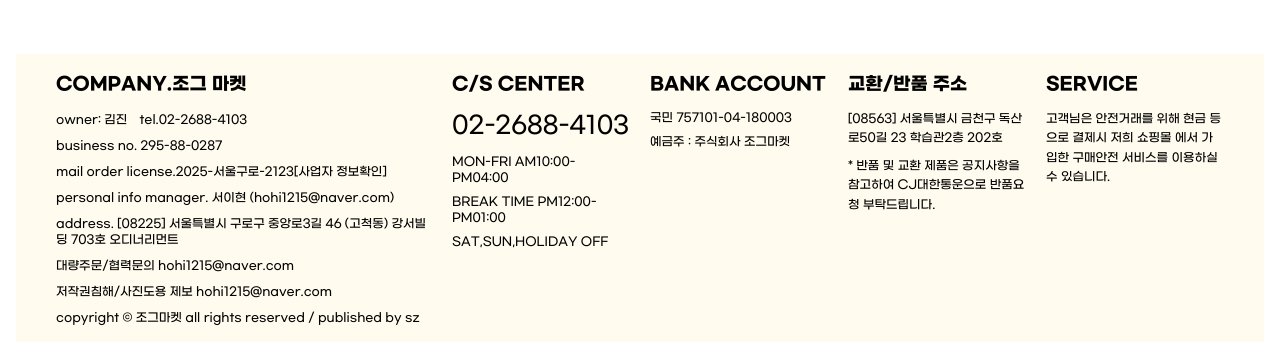
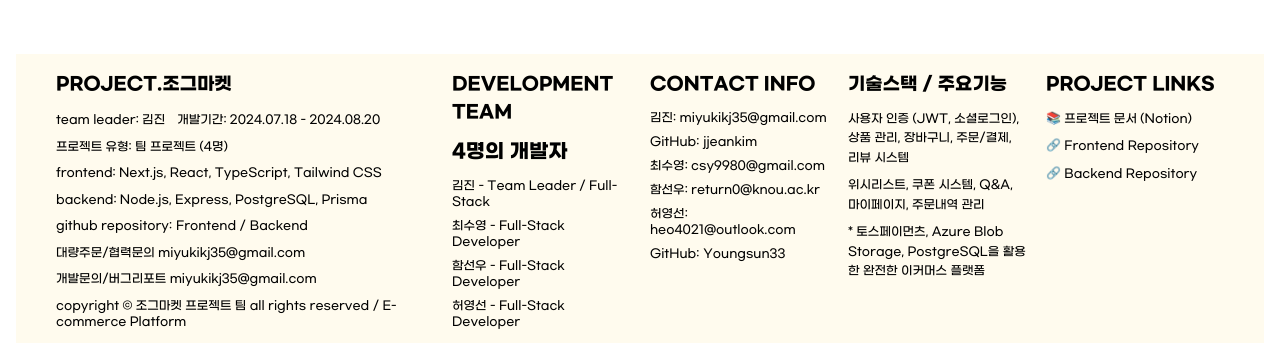
Before and after one commit to jjeankim/jogeu-market, a Next.js app: page / in a window 1280 px wide. Shown: the part 950-1293 px from the top of the page. Built offline with nearby package versions, Linux system fonts and the light colour scheme; no server answers.

Commit message:
feat: 풋터 정보 업데이트 및 팀 구성원 추가

```diff
--- a/src/components/ui/Footer.tsx
+++ b/src/components/ui/Footer.tsx
@@ -6,51 +6,88 @@
       <footer className="shrink-0 w-full min-h-72 bg-[#FFFBEE] px-4 md:px-10 py-6 md:py-4 flex justify-center items-center mx-auto">
         <div className="w-full h-full grid grid-cols-1 md:grid-cols-6 gap-6 md:gap-5 text-black">
           <div className="w-full md:col-span-2 companyInfo flex flex-col justify-between space-y-2 text-xs">
-            <h4 className="font-bold text-lg mb-3">COMPANY.조그 마켓</h4>
+            <h4 className="font-bold text-lg mb-3">PROJECT.조그마켓</h4>
             <div className="flex flex-col md:flex-row md:space-x-3 space-y-1 md:space-y-0">
-              <span>owner: 김진</span>
-              <span>tel.02-2688-4103</span>
+              <span>team leader: 김진</span>
+              <span>개발기간: 2024.07.18 - 2024.08.20</span>
             </div>
-            <span>business no. 295-88-0287</span>
-            <span>mail order license.2025-서울구로-2123[사업자 정보확인]</span>
-            <span>personal info manager. 서이현 (hohi1215@naver.com)</span>
+            <span>프로젝트 유형: 팀 프로젝트 (4명)</span>
+            <span>frontend: Next.js, React, TypeScript, Tailwind CSS</span>
+            <span>backend: Node.js, Express, PostgreSQL, Prisma</span>
             <span>
-              address. [08225] 서울특별시 구로구 중앙로3길 46 (고척동) 강서빌딩
-              703호 오디너리먼트
+              github repository:
+              <a href="https://github.com/jjeankim/jogeu-market" className="text-black hover:text-gray-700 ml-1">
+                Frontend
+              </a> /
+              <a href="https://github.com/jjeankim/jogeu-market-api" className="text-black hover:text-gray-700 ml-1">
+                Backend
+              </a>
             </span>
-            <span>대량주문/협력문의 hohi1215@naver.com</span>
-            <span>저작권침해/사진도용 제보 hohi1215@naver.com</span>
+            <span>대량주문/협력문의 miyukikj35@gmail.com</span>
+            <span>개발문의/버그리포트 miyukikj35@gmail.com</span>
             <span>
-              copyright © 조그마켓 all rights reserved / published by sz
+              copyright © 조그마켓 프로젝트 팀 all rights reserved / E-commerce Platform
             </span>
           </div>
+
           <div className="flex flex-col space-y-2">
-            <h4 className="font-bold text-lg mb-3">C/S CENTER</h4>
-            <span className="text-xl md:text-2xl mb-3">02-2688-4103</span>
-            <span className="text-xs">MON-FRI AM10:00-PM04:00</span>
-            <span className="text-xs">BREAK TIME PM12:00-PM01:00</span>
-            <span className="text-xs">SAT,SUN,HOLIDAY OFF</span>
+            <h4 className="font-bold text-lg mb-3">DEVELOPMENT TEAM</h4>
+            <span className="text-lg md:text-xl mb-3 font-semibold">4명의 개발자</span>
+            <span className="text-xs">김진 - Team Leader / Full-Stack</span>
+            <span className="text-xs">최수영 - Full-Stack Developer</span>
+            <span className="text-xs">함선우 - Full-Stack Developer</span>
+            <span className="text-xs">허영선 - Full-Stack Developer</span>
           </div>
+
           <div className="flex flex-col space-y-2">
-            <h4 className="font-bold text-lg mb-3">BANK ACCOUNT</h4>
-            <span className="text-xs">국민 757101-04-180003</span>
-            <span className="text-xs">예금주 : 주식회사 조그마켓</span>
+            <h4 className="font-bold text-lg mb-3">CONTACT INFO</h4>
+            <span className="text-xs">김진: miyukikj35@gmail.com</span>
+            <span className="text-xs">
+              GitHub:
+              <a href="https://github.com/jjeankim" className="text-black hover:text-gray-700 ml-1">
+                jjeankim
+              </a>
+            </span>
+            <span className="text-xs">최수영: csy9980@gmail.com</span>
+            <span className="text-xs">함선우: return0@knou.ac.kr</span>
+            <span className="text-xs">허영선: heo4021@outlook.com</span>
+            <span className="text-xs">
+              GitHub:
+              <a href="https://github.com/Youngsun33" className="text-black hover:text-gray-700 ml-1">
+                Youngsun33
+              </a>
+            </span>
           </div>
+
           <div className="flex flex-col space-y-2">
-            <h4 className="font-bold text-lg mb-3">교환/반품 주소</h4>
+            <h4 className="font-bold text-lg mb-3">기술스택 / 주요기능</h4>
             <span className="text-xs leading-relaxed">
-              [08563] 서울특별시 금천구 독산로50길 23 학습관2층 202호
+              사용자 인증 (JWT, 소셜로그인), 상품 관리, 장바구니, 주문/결제, 리뷰 시스템
             </span>
             <span className="text-xs leading-relaxed">
-              * 반품 및 교환 제품은 공지사항을 참고하여 CJ대한통운으로 반품요청
-              부탁드립니다.
+              위시리스트, 쿠폰 시스템, Q&A, 마이페이지, 주문내역 관리
+            </span>
+            <span className="text-xs leading-relaxed">
+              * 토스페이먼츠, Azure Blob Storage, PostgreSQL을 활용한
+              완전한 이커머스 플랫폼
             </span>
           </div>
+
           <div className="flex flex-col space-y-2">
-            <h4 className="font-bold text-lg mb-3">SERVICE</h4>
+            <h4 className="font-bold text-lg mb-3">PROJECT LINKS</h4>
             <span className="text-xs leading-relaxed">
-              고객님은 안전거래를 위해 현금 등으로 결제시 저희 쇼핑몰 에서
-              가입한 구매안전 서비스를 이용하실 수 있습니다.
+              <a href="https://www.notion.so/while-ture-2390dbd00533802db8f2e96478e80048?pvs=21"
+                 className="text-black hover:text-gray-700 block mb-2">
+                📚 프로젝트 문서 (Notion)
+              </a>
+              <a href="https://github.com/jjeankim/jogeu-market"
+                 className="text-black hover:text-gray-700 block mb-2">
+                🔗 Frontend Repository
+              </a>
+              <a href="https://github.com/jjeankim/jogeu-market-api"
+                 className="text-black hover:text-gray-700 block">
+                🔗 Backend Repository
+              </a>
             </span>
           </div>
         </div>
```
